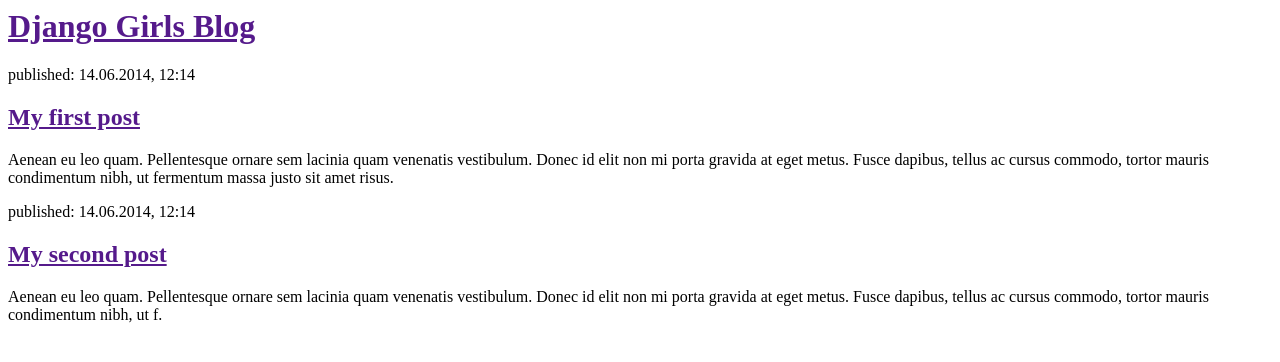
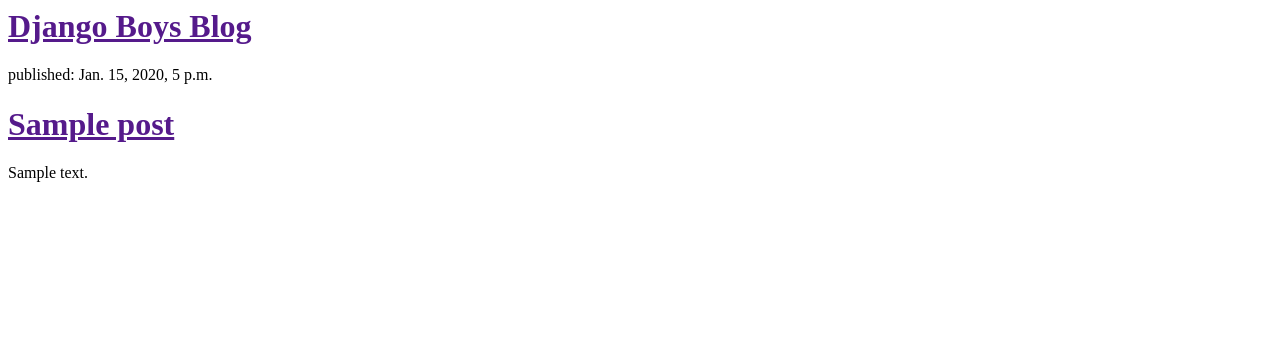
Before and after one commit to NikitosGit/django-blog, a Django app: template blog/templates/blog/post_list.html in a window 1280 px wide. Shown: the top 362 px of the page. Run offline with Django 3.2, Linux system fonts and the light colour scheme; the template is opened without the code that fills it: values that come from a table or form of the project are taken from there, others are empty; tables that the repository leaves empty hold one stand-in row (values such as "Sample post").

Commit message:
Modified templates to display posts from database

```diff
--- a/blog/models.py
+++ b/blog/models.py
@@ -9,8 +9,8 @@
 	published_date = models.DateTimeField(blank=True, null=True)
 
 	def publish(self):
-		self.published_date = timezone.now
-		self.save
+		self.published_date = timezone.now().replace(microsecond=0)
+		self.save()
 
 	def __str__(self):
 		return self.title
--- a/blog/templates/blog/post_list.html
+++ b/blog/templates/blog/post_list.html
@@ -1,22 +1,17 @@
 <html>
     <head>
-        <title>Django Girls blog</title>
+        <title>Django Boys blog</title>
     </head>
     <body>
         <div>
-            <h1><a href="">Django Girls Blog</a></h1>
+            <h1><a href="">Django Boys Blog</a></h1>
         </div>
-
-        <div>
-            <p>published: 14.06.2014, 12:14</p>
-            <h2><a href="">My first post</a></h2>
-            <p>Aenean eu leo quam. Pellentesque ornare sem lacinia quam venenatis vestibulum. Donec id elit non mi porta gravida at eget metus. Fusce dapibus, tellus ac cursus commodo, tortor mauris condimentum nibh, ut fermentum massa justo sit amet risus.</p>
-        </div>
-
-        <div>
-            <p>published: 14.06.2014, 12:14</p>
-            <h2><a href="">My second post</a></h2>
-            <p>Aenean eu leo quam. Pellentesque ornare sem lacinia quam venenatis vestibulum. Donec id elit non mi porta gravida at eget metus. Fusce dapibus, tellus ac cursus commodo, tortor mauris condimentum nibh, ut f.</p>
-        </div>
+            {% for post in posts %}
+       		<div>
+            	<p>published: {{ post.published_date }}</p>
+            	<h1><a href="">{{ post.title }}</a></h1>
+            	<p>{{ post.text|linebreaksbr }}</p>
+        	</div>
+    		{% endfor %}
     </body>
 </html>
--- a/blog/views.py
+++ b/blog/views.py
@@ -1,4 +1,8 @@
 from django.shortcuts import render
+from django.utils import timezone
+from .models import Post
 
 def post_list(request):
-    return render(request, 'blog/post_list.html', {})
+	#posts = Post.objects.filter(published_date__lte=timezone.now()).order_by('published_date')
+    posts = Post.objects.filter(published_date__lte=timezone.now()).order_by('published_date')
+    return render(request, 'blog/post_list.html', {'posts':posts})
```
